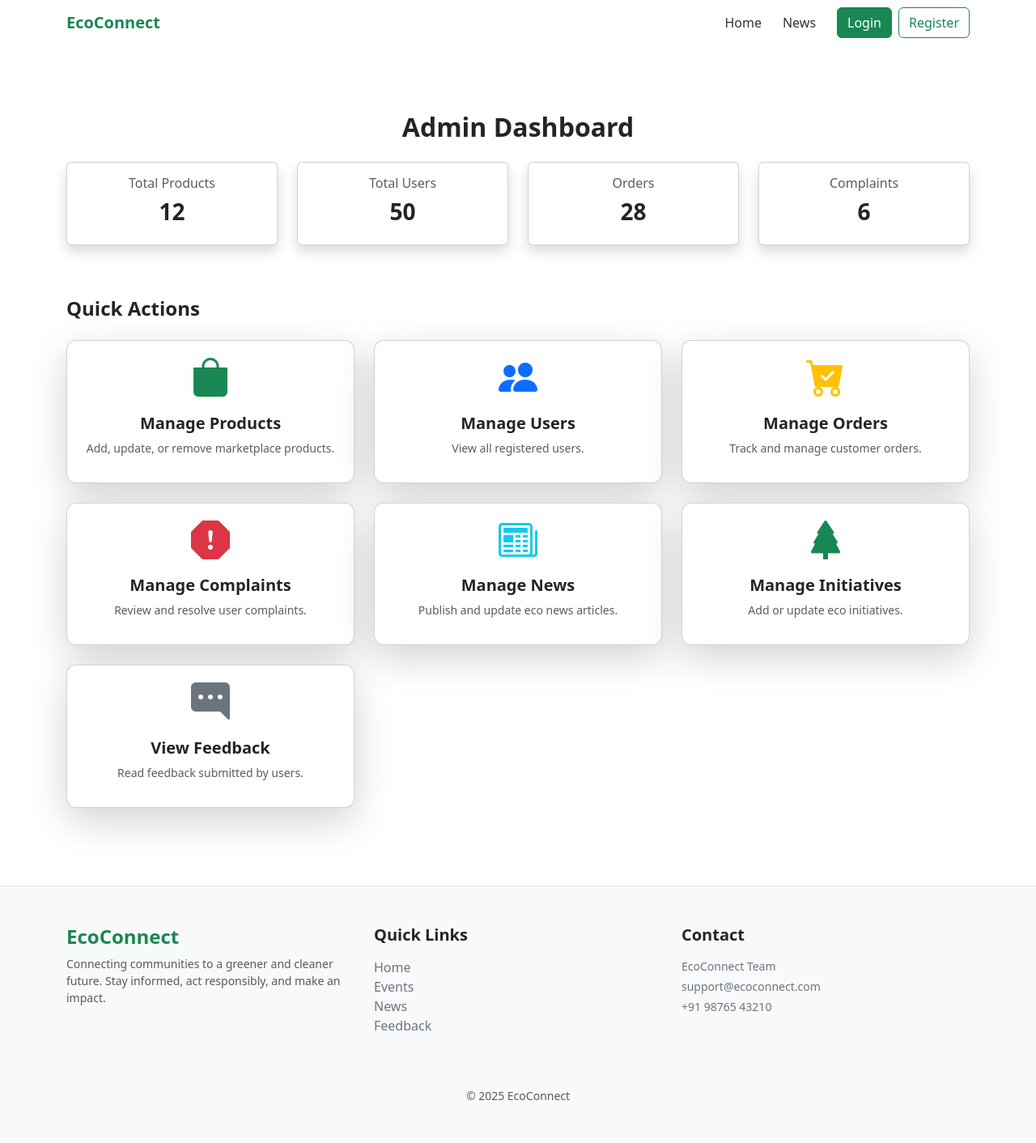
After one commit to rachnanidiya/EcoConnect, a Django app: page /dashboard/ in a window 1280 px wide. The commit adds this page. Shown: the whole page at 81% size. Run offline with Django 5.2, Linux system fonts and the light colour scheme.

Commit message:
added admin dashboard

```diff
--- a/EcoConnect/EcoConnect/urls.py
+++ b/EcoConnect/EcoConnect/urls.py
@@ -27,6 +27,6 @@ urlpatterns = [
     path('forum/', include('forum.urls')),
     path("news/", include("news.urls")),
     path('feedback/', include('feedback.urls')),
-    #path('dashboard/', include('dashboard.urls')),
+    path('dashboard/', include('dashboard.urls')),
 
 ]
--- /dev/null
+++ b/EcoConnect/dashboard/templates/dashboard_home.html
@@ -0,0 +1,148 @@
+{% extends 'base.html' %}
+
+{% block content %}
+<div class="container py-5">
+    <h2 class="fw-bold mb-4 text-center">Admin Dashboard</h2>
+
+    <!-- STATISTICS ROW -->
+    <div class="row mb-5 text-center">
+        <div class="col-md-3 mb-3">
+            <div class="card shadow p-3">
+                <h6 class="text-muted">Total Products</h6>
+                <h3 class="fw-bold">{{ stats.total_products }}</h3>
+            </div>
+        </div>
+
+        <div class="col-md-3 mb-3">
+            <div class="card shadow p-3">
+                <h6 class="text-muted">Total Users</h6>
+                <h3 class="fw-bold">{{ stats.total_users }}</h3>
+            </div>
+        </div>
+
+        <div class="col-md-3 mb-3">
+            <div class="card shadow p-3">
+                <h6 class="text-muted">Orders</h6>
+                <h3 class="fw-bold">{{ stats.total_orders }}</h3>
+            </div>
+        </div>
+
+        <div class="col-md-3 mb-3">
+            <div class="card shadow p-3">
+                <h6 class="text-muted">Complaints</h6>
+                <h3 class="fw-bold">{{ stats.total_complaints }}</h3>
+            </div>
+        </div>
+    </div>
+
+    <!-- MAIN ACTION CARDS -->
+    <h4 class="fw-bold mb-4">Quick Actions</h4>
+
+    <div class="row g-4">
+
+        <!-- PRODUCTS -->
+        <div class="col-md-4">
+            <a href="{% url 'dashboard:products_list' %}" class="text-decoration-none text-dark">
+                <div class="card shadow-lg h-100 dashboard-card">
+                    <div class="card-body text-center">
+                        <i class="bi bi-bag-fill display-5 text-success"></i>
+                        <h5 class="fw-bold mt-3">Manage Products</h5>
+                        <p class="text-muted small">Add, update, or remove marketplace products.</p>
+                    </div>
+                </div>
+            </a>
+        </div>
+
+        <!-- USERS -->
+        <div class="col-md-4">
+            <a href="{% url 'dashboard:users_list' %}" class="text-decoration-none text-dark">
+                <div class="card shadow-lg h-100 dashboard-card">
+                    <div class="card-body text-center">
+                        <i class="bi bi-people-fill display-5 text-primary"></i>
+                        <h5 class="fw-bold mt-3">Manage Users</h5>
+                        <p class="text-muted small">View all registered users.</p>
+                    </div>
+                </div>
+            </a>
+        </div>
+
+        <!-- ORDERS -->
+        <div class="col-md-4">
+            <a href="{% url 'dashboard:orders_list' %}" class="text-decoration-none text-dark">
+                <div class="card shadow-lg h-100 dashboard-card">
+                    <div class="card-body text-center">
+                        <i class="bi bi-cart-check-fill display-5 text-warning"></i>
+                        <h5 class="fw-bold mt-3">Manage Orders</h5>
+                        <p class="text-muted small">Track and manage customer orders.</p>
+                    </div>
+                </div>
+            </a>
+        </div>
+
+        <!-- COMPLAINTS -->
+        <div class="col-md-4">
+            <a href="{% url 'dashboard:complaints_list' %}" class="text-decoration-none text-dark">
+                <div class="card shadow-lg h-100 dashboard-card">
+                    <div class="card-body text-center">
+                        <i class="bi bi-exclamation-octagon-fill display-5 text-danger"></i>
+                        <h5 class="fw-bold mt-3">Manage Complaints</h5>
+                        <p class="text-muted small">Review and resolve user complaints.</p>
+                    </div>
+                </div>
+            </a>
+        </div>
+
+        <!-- NEWS -->
+        <div class="col-md-4">
+            <a href="{% url 'dashboard:news_list' %}" class="text-decoration-none text-dark">
+                <div class="card shadow-lg h-100 dashboard-card">
+                    <div class="card-body text-center">
+                        <i class="bi bi-newspaper display-5 text-info"></i>
+                        <h5 class="fw-bold mt-3">Manage News</h5>
+                        <p class="text-muted small">Publish and update eco news articles.</p>
+                    </div>
+                </div>
+            </a>
+        </div>
+
+        <!-- INITIATIVES -->
+        <div class="col-md-4">
+            <a href="{% url 'dashboard:initiatives_list' %}" class="text-decoration-none text-dark">
+                <div class="card shadow-lg h-100 dashboard-card">
+                    <div class="card-body text-center">
+                        <i class="bi bi-tree-fill display-5 text-success"></i>
+                        <h5 class="fw-bold mt-3">Manage Initiatives</h5>
+                        <p class="text-muted small">Add or update eco initiatives.</p>
+                    </div>
+                </div>
+            </a>
+        </div>
+
+        <!-- FEEDBACK -->
+        <div class="col-md-4">
+            <a href="{% url 'dashboard:feedback_list' %}" class="text-decoration-none text-dark">
+                <div class="card shadow-lg h-100 dashboard-card">
+                    <div class="card-body text-center">
+                        <i class="bi bi-chat-right-dots-fill display-5 text-secondary"></i>
+                        <h5 class="fw-bold mt-3">View Feedback</h5>
+                        <p class="text-muted small">Read feedback submitted by users.</p>
+                    </div>
+                </div>
+            </a>
+        </div>
+
+    </div>
+</div>
+
+<style>
+.dashboard-card {
+    transition: transform 0.3s ease, box-shadow 0.3s ease;
+    border-radius: 12px;
+}
+.dashboard-card:hover {
+    transform: translateY(-6px);
+    box-shadow: 0px 10px 20px rgba(0,0,0,0.15);
+}
+</style>
+
+{% endblock %}
--- /dev/null
+++ b/EcoConnect/dashboard/urls.py
@@ -0,0 +1,39 @@
+from django.urls import path
+from . import views
+
+app_name = "dashboard"
+
+urlpatterns = [
+    # Main Dashboard Home
+    path('', views.dashboard_home, name='dashboard_home'),
+
+    # Product Management
+    path('products/', views.dashboard_products_list, name='products_list'),
+    path('products/add/', views.dashboard_add_product, name='add_product'),
+    path('products/edit/<int:product_id>/', views.dashboard_edit_product, name='edit_product'),
+    path('products/delete/<int:product_id>/', views.dashboard_delete_product, name='delete_product'),
+
+    # User Management
+    path('users/', views.dashboard_users_list, name='users_list'),
+
+    # Orders Management
+    path('orders/', views.dashboard_orders_list, name='orders_list'),
+
+    # Complaints Management
+    path('complaints/', views.dashboard_complaints_list, name='complaints_list'),
+
+    # News Management
+    path('news/', views.dashboard_news_list, name='news_list'),
+    path('news/add/', views.dashboard_add_news, name='add_news'),
+    path('news/edit/<int:news_id>/', views.dashboard_edit_news, name='edit_news'),
+    path('news/delete/<int:news_id>/', views.dashboard_delete_news, name='delete_news'),
+
+    # Initiatives Management
+    path('initiatives/', views.dashboard_initiatives_list, name='initiatives_list'),
+    path('initiatives/add/', views.dashboard_add_initiative, name='add_initiative'),
+    path('initiatives/edit/<int:init_id>/', views.dashboard_edit_initiative, name='edit_initiative'),
+    path('initiatives/delete/<int:init_id>/', views.dashboard_delete_initiative, name='delete_initiative'),
+
+    # Feedback Management
+    path('feedback/', views.dashboard_feedback_list, name='feedback_list'),
+]
--- a/EcoConnect/dashboard/views.py
+++ b/EcoConnect/dashboard/views.py
@@ -1,3 +1,130 @@
-from django.shortcuts import render
+from django.shortcuts import render, redirect
 
-# Create your views here.
+# -------------------------------
+# Dashboard Home
+# -------------------------------
+def dashboard_home(request):
+    stats = {
+        'total_products': 12,
+        'total_users': 50,
+        'total_orders': 28,
+        'total_complaints': 6,
+    }
+    return render(request, 'dashboard_home.html', {'stats': stats})
+
+
+# -------------------------------
+# PRODUCTS MANAGEMENT
+# -------------------------------
+def dashboard_products_list(request):
+    products = [
+        {'id': 1, 'name': 'Reusable Water Bottle', 'price': 299, 'stock': 50},
+        {'id': 2, 'name': 'Eco Bamboo Brush', 'price': 149, 'stock': 120},
+        {'id': 3, 'name': 'Organic Cotton Bag', 'price': 199, 'stock': 80},
+    ]
+    return render(request, 'products_list.html', {'products': products})
+
+
+def dashboard_add_product(request):
+    return render(request, 'add_product.html')
+
+
+def dashboard_edit_product(request, product_id):
+    product = {'id': product_id, 'name': 'Reusable Water Bottle', 'price': 299, 'stock': 50}
+    return render(request, 'edit_product.html', {'product': product})
+
+
+def dashboard_delete_product(request, product_id):
+    return redirect('dashboard:products_list')
+
+
+# -------------------------------
+# USERS MANAGEMENT
+# -------------------------------
+def dashboard_users_list(request):
+    users = [
+        {'id': 1, 'username': 'john', 'email': 'john@example.com'},
+        {'id': 2, 'username': 'riya', 'email': 'riya@example.com'},
+    ]
+    return render(request, 'users_list.html', {'users': users})
+
+
+# -------------------------------
+# ORDERS MANAGEMENT
+# -------------------------------
+def dashboard_orders_list(request):
+    orders = [
+        {'id': 1, 'user': 'john', 'product': 'Water Bottle', 'total': 299, 'status': 'Delivered'},
+        {'id': 2, 'user': 'riya', 'product': 'Cotton Bag', 'total': 199, 'status': 'Pending'},
+    ]
+    return render(request, 'orders_list.html', {'orders': orders})
+
+
+# -------------------------------
+# COMPLAINTS MANAGEMENT
+# -------------------------------
+def dashboard_complaints_list(request):
+    complaints = [
+        {'id': 1, 'user': 'john', 'subject': 'Late Delivery', 'status': 'Pending'},
+        {'id': 2, 'user': 'riya', 'subject': 'Damaged Product', 'status': 'Resolved'},
+    ]
+    return render(request, 'complaints_list.html', {'complaints': complaints})
+
+
+# -------------------------------
+# NEWS MANAGEMENT
+# -------------------------------
+def dashboard_news_list(request):
+    news = [
+        {'id': 1, 'title': 'Tree Program Launched'},
+        {'id': 2, 'title': 'Plastic-Free City Movement'},
+    ]
+    return render(request, 'news_list.html', {'news': news})
+
+
+def dashboard_add_news(request):
+    return render(request, 'add_news.html')
+
+
+def dashboard_edit_news(request, news_id):
+    news = {'id': news_id, 'title': 'Tree Program Launched'}
+    return render(request, 'edit_news.html', {'news': news})
+
+
+def dashboard_delete_news(request, news_id):
+    return redirect('dashboard:news_list')
+
+
+# -------------------------------
+# INITIATIVES MANAGEMENT
+# -------------------------------
+def dashboard_initiatives_list(request):
+    initiatives = [
+        {'id': 1, 'title': 'Beach Cleanup Drive'},
+        {'id': 2, 'title': 'Tree Plantation'},
+    ]
+    return render(request, 'initiatives_list.html', {'initiatives': initiatives})
+
+
+def dashboard_add_initiative(request):
+    return render(request, 'add_initiative.html')
+
+
+def dashboard_edit_initiative(request, init_id):
+    initiative = {'id': init_id, 'title': 'Beach Cleanup Drive'}
+    return render(request, 'edit_initiative.html', {'initiative': initiative})
+
+
+def dashboard_delete_initiative(request, init_id):
+    return redirect('dashboard:initiatives_list')
+
+
+# -------------------------------
+# FEEDBACK MANAGEMENT
+# -------------------------------
+def dashboard_feedback_list(request):
+    feedback = [
+        {'id': 1, 'user': 'john', 'message': 'Great website!'},
+        {'id': 2, 'user': 'riya', 'message': 'Loved the eco products!'},
+    ]
+    return render(request, 'feedback_list.html', {'feedback': feedback})
--- a/EcoConnect/templates/base.html
+++ b/EcoConnect/templates/base.html
@@ -45,6 +45,9 @@
             {% if user.is_authenticated %}
              <li class="nav-item">
               <a class="nav-link" href="/initiatives/">Initiatives</a>
+            </li>
+             <li class="nav-item">
+              <a class="nav-link" href="/dashboard/">Dashboard</a>
             </li>
             <li class="nav-item">
               <a class="nav-link" href="/events/">Events</a>
```
Also changed, not shown: EcoConnect/dashboard/templates/add_product.html (added, +14 -0 lines), EcoConnect/dashboard/templates/admin_dashboard.html (added, +19 -0 lines), EcoConnect/dashboard/templates/complaints_list.html (added, +19 -0 lines), EcoConnect/dashboard/templates/edit_product.html (added, +14 -0 lines), EcoConnect/dashboard/templates/feedback_list.html (added, +18 -0 lines), EcoConnect/dashboard/templates/initiatives_list.html (added, +23 -0 lines), EcoConnect/dashboard/templates/manage_products.html (added, +23 -0 lines), EcoConnect/dashboard/templates/news_list.html (added, +23 -0 lines), EcoConnect/dashboard/templates/orders_list.html (added, +20 -0 lines), EcoConnect/dashboard/templates/products_list.html (added, +28 -0 lines), EcoConnect/dashboard/templates/users_list.html (added, +18 -0 lines).
